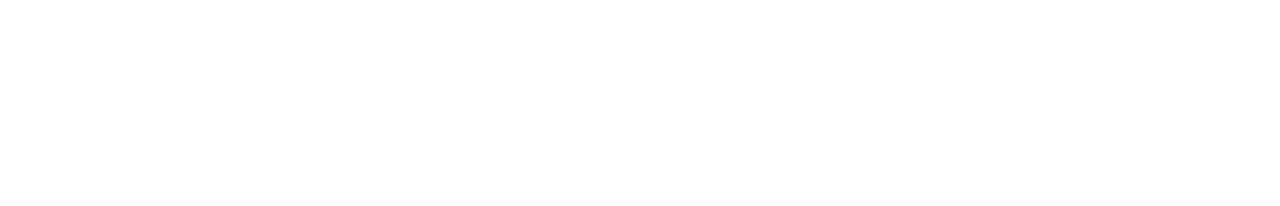
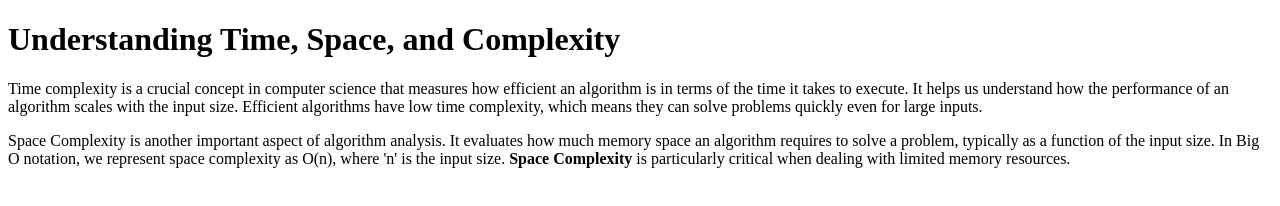
Before and after one commit to acciojob/time-and-space-complexity-vaibhv8, a website: page main.html in a window 1280 px wide. Drawn offline with Linux system fonts and the light colour scheme.

Commit message:
created a submission

```diff
--- a/main.html
+++ b/main.html
@@ -7,6 +7,14 @@
 </head>
 
 <body>
+
+	 <h1>Understanding Time, Space, and Complexity</h1>
+    <p>
+        Time complexity is a crucial concept in computer science that measures how efficient an algorithm is in terms of the time it takes to execute. It helps us understand how the performance of an algorithm scales with the input size. Efficient algorithms have low time complexity, which means they can solve problems quickly even for large inputs.
+    </p>
+    <p>
+        Space Complexity is another important aspect of algorithm analysis. It evaluates how much memory space an algorithm requires to solve a problem, typically as a function of the input size. In Big O notation, we represent space complexity as O(n), where 'n' is the input size. <b>Space Complexity</b> is particularly critical when dealing with limited memory resources.
+    </p>
 	<!-- the entire body must be written by student -->
     <script type="text/javascript" src="./script.js">
 </script>
```
